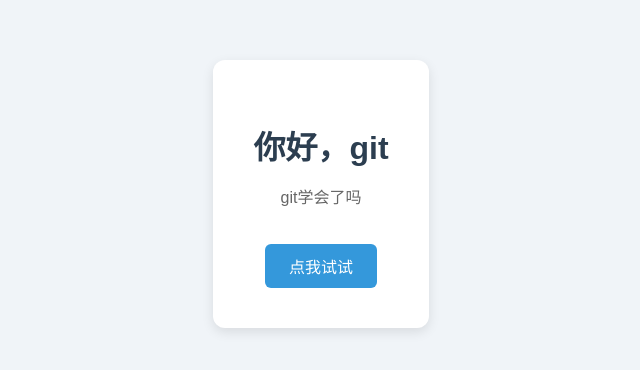
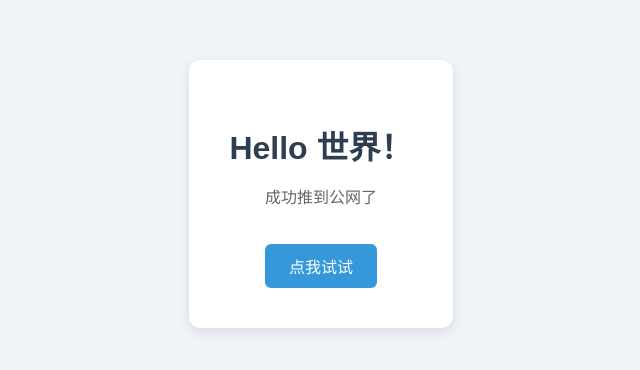
Before and after one commit to arunout-star/zero-to-tech, a plain HTML site: page index.html in a window 1280 px wide. Shown: the part 206-576 px from the top of the page, without its empty margins (319-959 px from the left). Drawn offline with Linux system fonts and the light colour scheme.

Commit message:
推到公网后更新首页

```diff
--- a/index.html
+++ b/index.html
@@ -9,8 +9,8 @@
   </head>
   <body>
     <div class="card">
-      <h1>你好，git</h1>
-      <p id="msg">git学会了吗</p>
+      <h1>Hello 世界！</h1>
+      <p id="msg">成功推到公网了</p>
       <button onclick="changeText()">点我试试</button>
     </div>
       <script src="script.js"></script>
```
